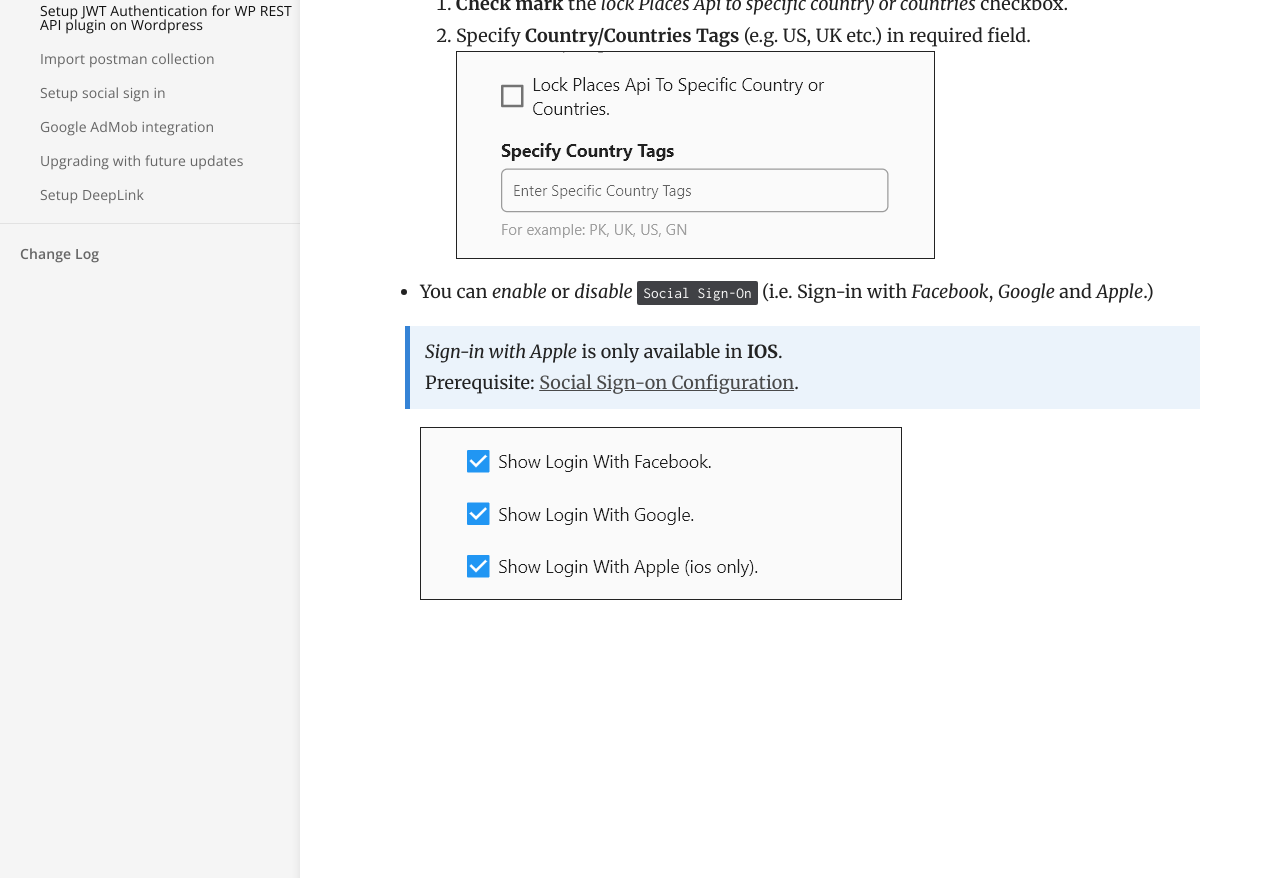
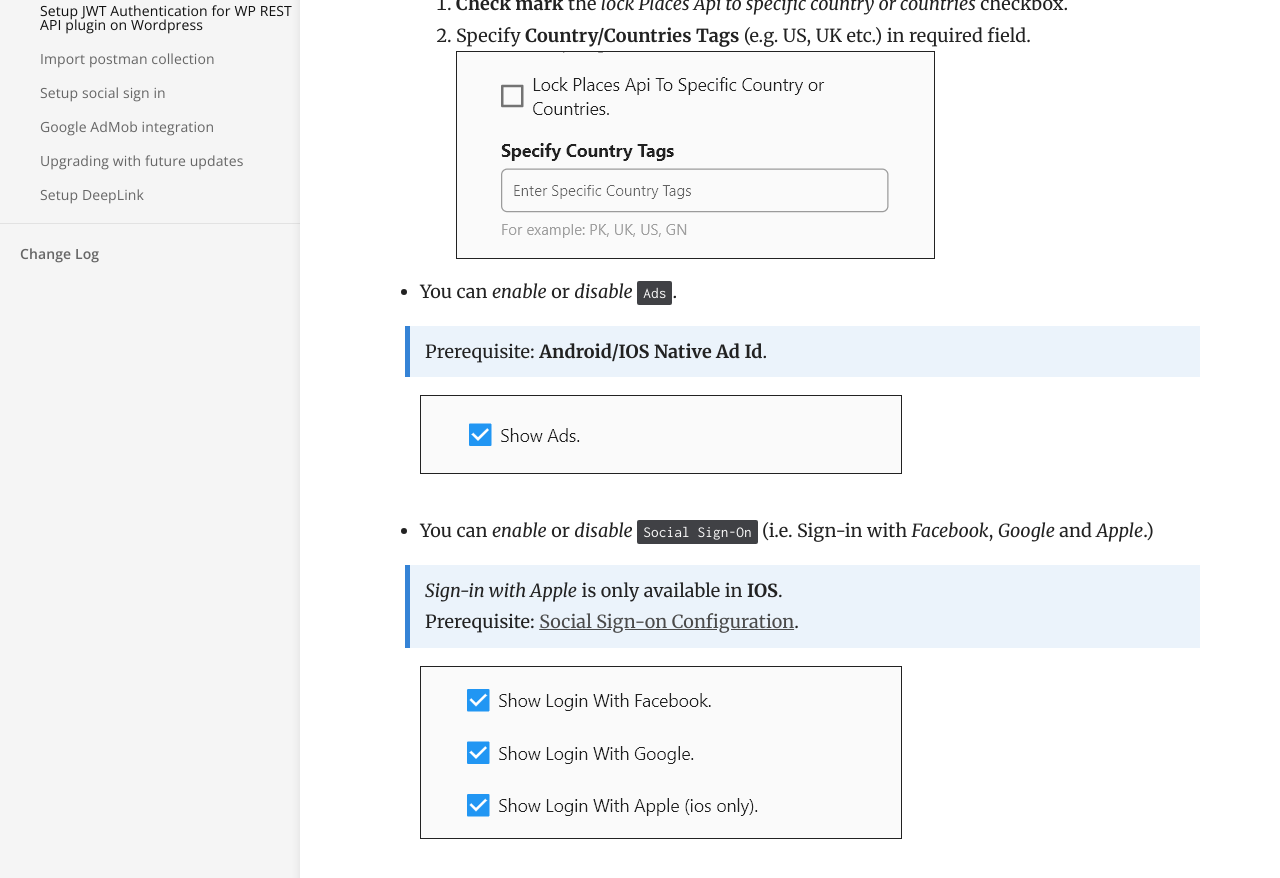
Before and after one commit to booleanbites/houzi-doc, a Jekyll site: the page built from _docs/houzi-config-builder/api-and-configurations-setup.md, in a window 1280 px wide and 900 px high, scrolled down 1336 px. Shown: the top 878 px of the window. Built offline with Jekyll 4.4.1, drawn with Linux system fonts in a browser that asks for light colours.

Commit message:
Added "Show Ads" field in api & Config and modified doc.

```diff
--- a/_docs/houzi-config-builder/api-and-configurations-setup.md
+++ b/_docs/houzi-config-builder/api-and-configurations-setup.md
@@ -25,6 +25,11 @@ Go to the `Api & Config` section.
   1. **Check mark** the *lock Places Api to specific country or countries* checkbox.
   3. Specify **Country/Countries Tags** (e.g. US, UK etc.) in required field.
     <img src="https://houzi-docs.booleanbites.com/images/api-and-config-lock-places-section-screenshot.png" alt="api-and-config-lock-places-section-screenshot" title="api-and-config-lock-places-section-screenshot" border= "1px solid"/>
+* You can *enable* or *disable* `Ads`.
+    > Prerequisite: **Android/IOS Native Ad Id**.
+
+    <img src="https://houzi-docs.booleanbites.com/images/api-and-config-show-ads-section-screenshot.png" alt="api-and-config-show-ads-section-screenshot" title="api-and-config-show-ads-section-screenshot" border= "1px solid"/>
+
 * You can *enable* or *disable* `Social Sign-On` (i.e. Sign-in with *Facebook*, *Google* and *Apple*.)
     > *Sign-in with Apple* is only available in **IOS**.
     > Prerequisite: [Social Sign-on Configuration](/tools/social_signon).
```
